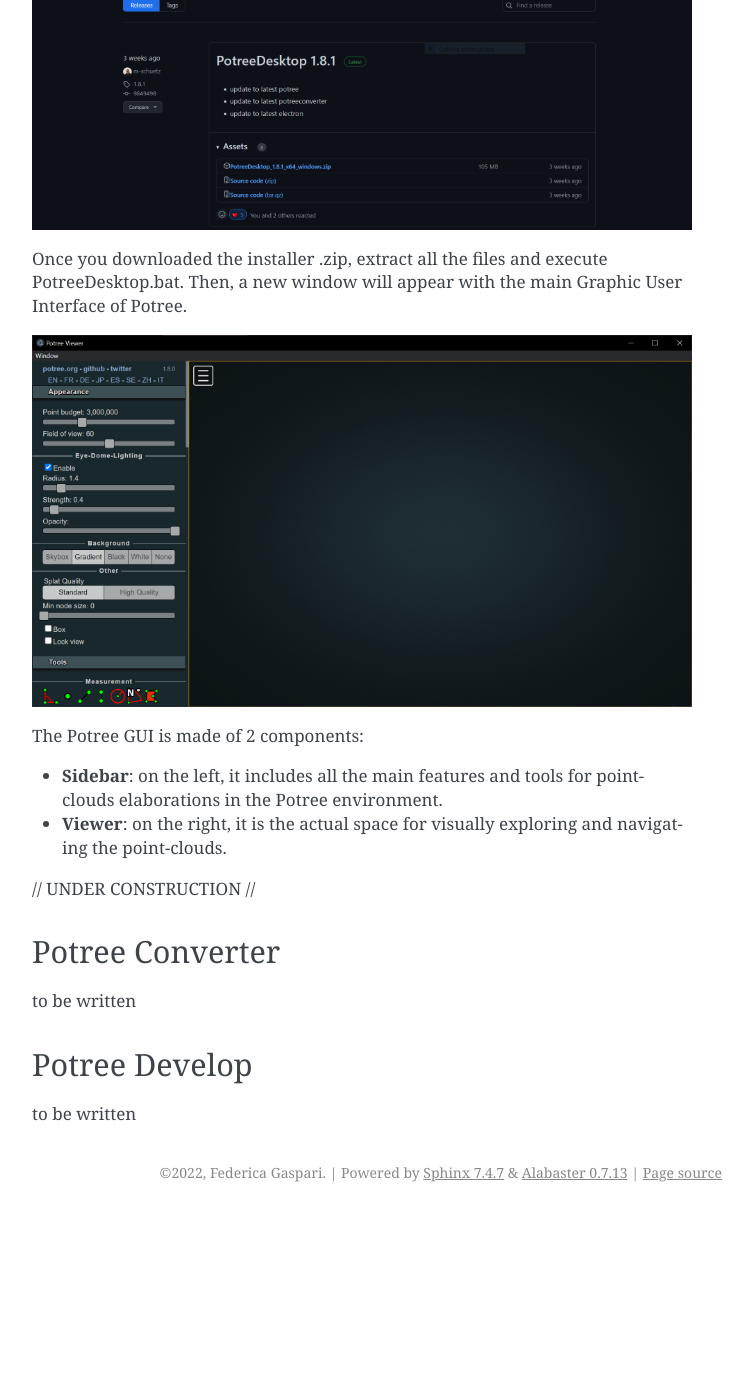
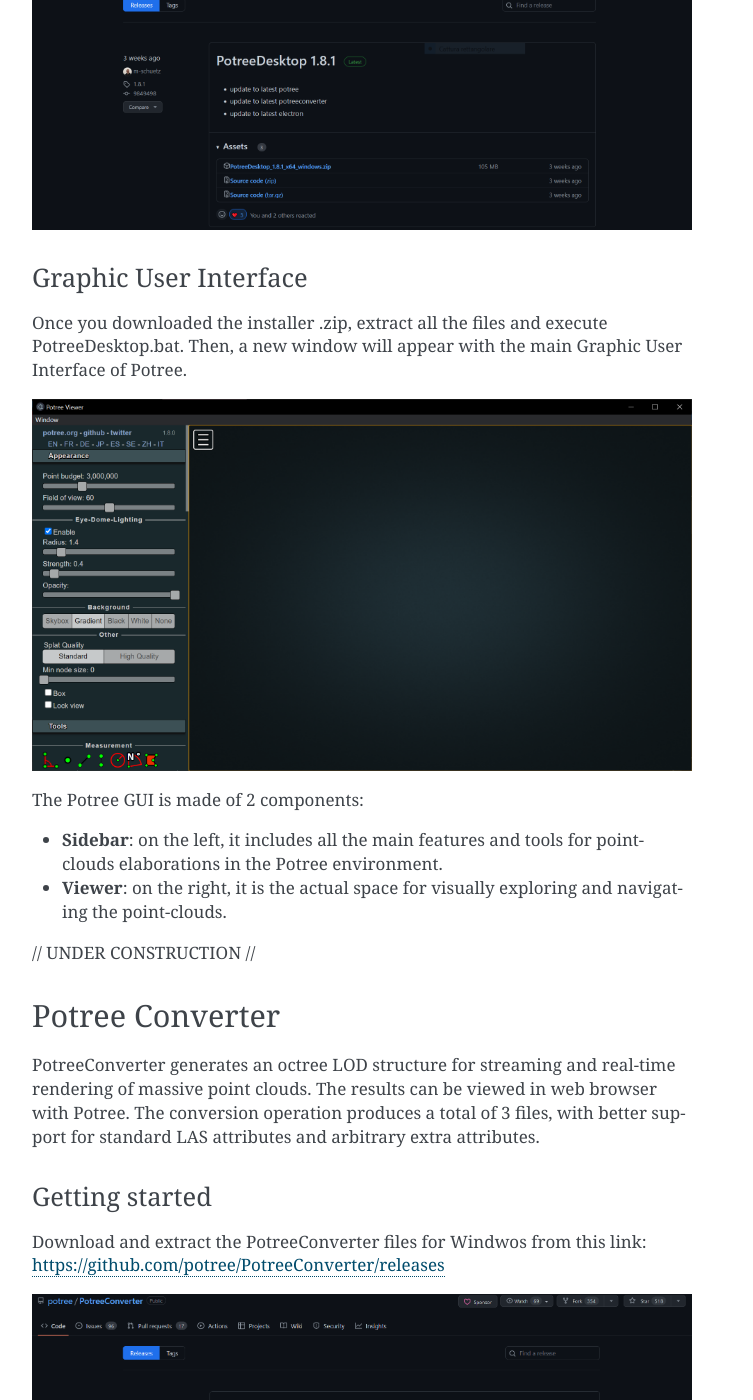
Before and after one commit to Tars4815/potree-templates, a Sphinx documentation site: the page built from docs/pages/potree.rst, in a window 1280 px wide and 1400 px high, scrolled down 813 px. Shown: the whole window, without its empty margins (388-1141 px from the left). Built offline with Sphinx 7.4.7, drawn with Linux system fonts in a browser that asks for light colours; before the commit the page ends 2025 px from its top, so only the background shows below that; some of the changed text lies outside the part shown.

Commit message:
Added Potree Converter section

```diff
--- a/docs/pages/potree.rst
+++ b/docs/pages/potree.rst
@@ -28,6 +28,10 @@
   :align: center
   :alt: Potree Desktop Release installer page
 
+
+Graphic User Interface
+++++++++++++++++++++++
+
 Once you downloaded the installer .zip, extract all the files and execute PotreeDesktop.bat. Then, a new window will appear with the main Graphic User Interface of Potree.
 
 .. image:: img/potree-desktop-gui.PNG
@@ -44,6 +48,20 @@
 Potree Converter
 ----------------
 
+PotreeConverter generates an octree LOD structure for streaming and real-time rendering of massive point clouds. The results can be viewed in web browser with Potree.
+The conversion operation produces a total of 3 files, with better support for standard LAS attributes and arbitrary extra attributes.
+
+Getting started
++++++++++++++++
+
+Download and extract the PotreeConverter files for Windwos from this link: https://github.com/potree/PotreeConverter/releases
+
+.. image:: img/potree-converter-installing.PNG
+  :align: center
+  :alt: Potree Converter Release installer page
+
+
+
 to be written
 
 Potree Develop
```
Also changed, not shown: docs/pages/img/potree-converter-installing.PNG (added).
